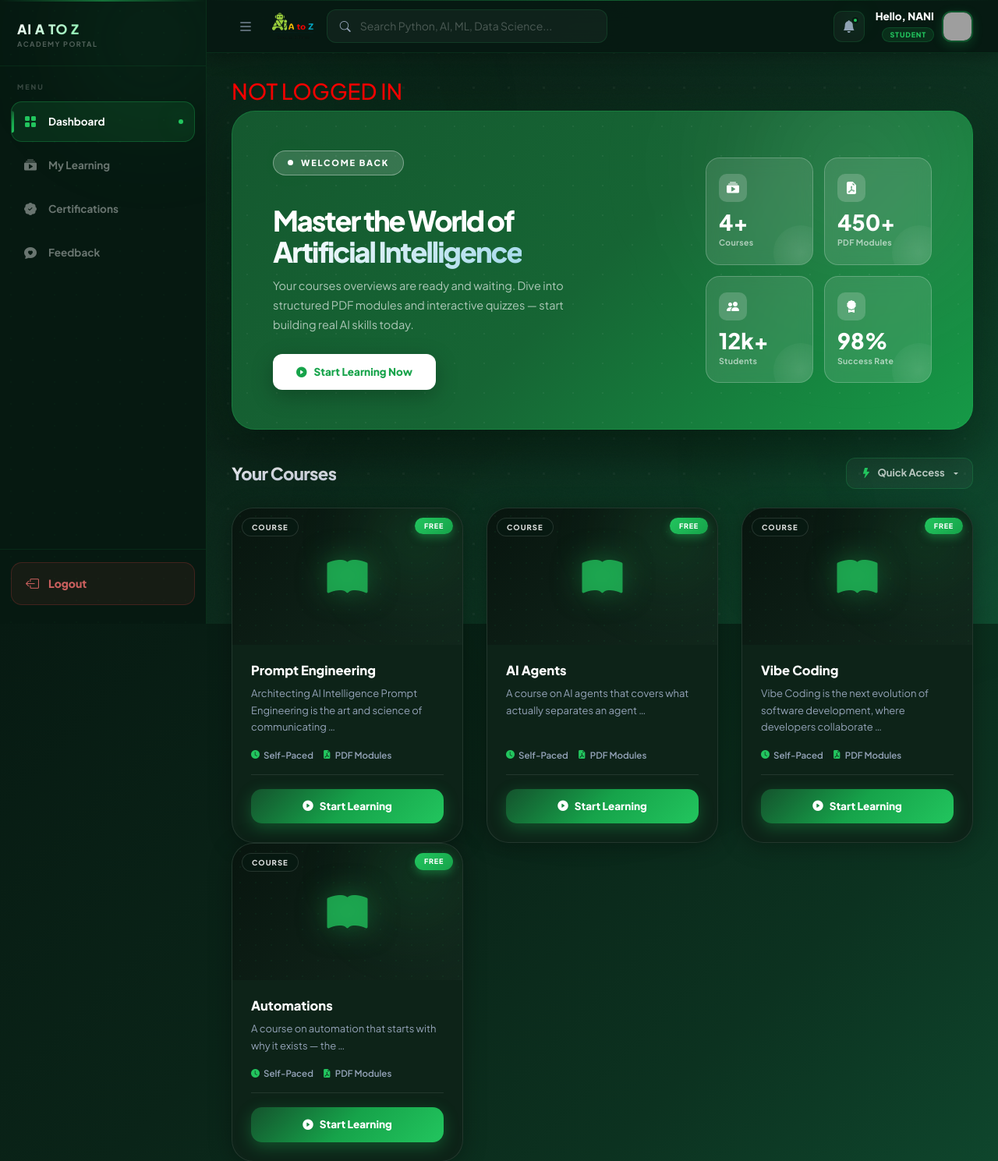
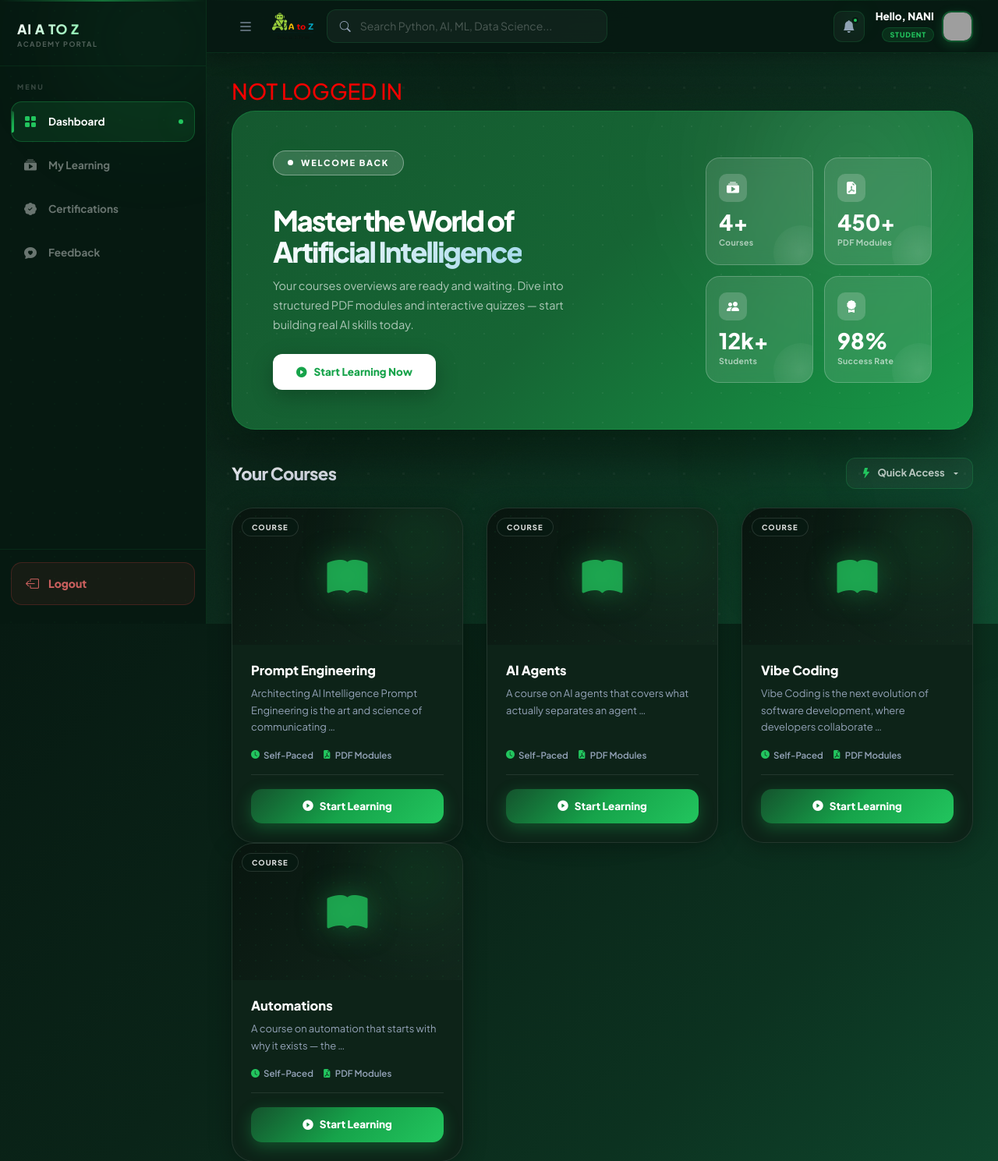
Before and after one commit to abhiram423/aiatoz_elearning, a Django app: template assets/templates/user_templates/dashboard.html in a window 1280 px wide. Shown: the top 1489 px of the page at 78% size. Run offline with Django 5.2, Linux system fonts and the light colour scheme; the template is opened without the code that fills it: values that come from a table or form of the project are taken from there, others are empty; data comes from the database, SQL or seed files in the repository; some libraries are stand-ins or nearby versions; grey boxes are pictures that could not be loaded.

Commit message:
commented free button in dashboard page

```diff
--- a/assets/templates/user_templates/dashboard.html
+++ b/assets/templates/user_templates/dashboard.html
@@ -769,7 +769,7 @@
                         <div class="cc-thumb">
                             <div class="cc-thumb-orb"></div>
                             <i class="bi bi-book-fill cc-thumb-icon" style="color:rgba(34,197,94,0.75);"></i>
-                            <span class="cc-badge">Free</span>
+                            <!-- <span class="cc-badge">Free</span> -->
                             <span class="cc-level-tag">Course</span>
                         </div>
                         <div class="cc-body">
```
